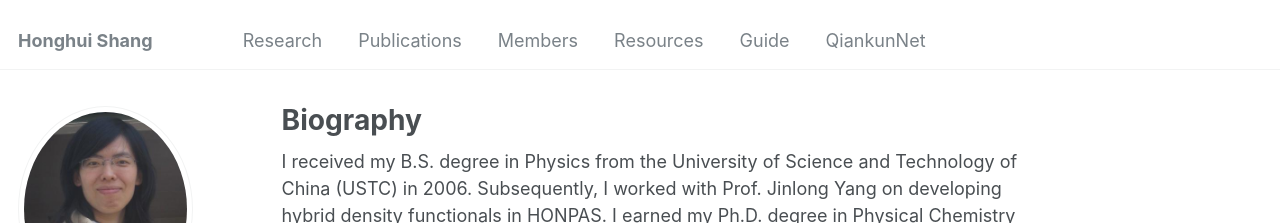
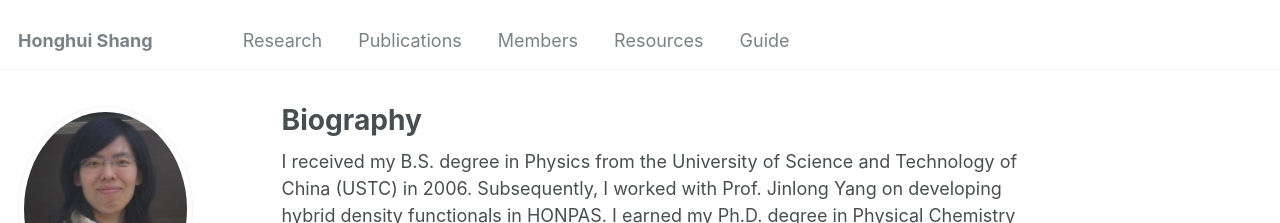
Before and after one commit to CrMomi91/CrMomi91.github.io, a Jekyll site: the page built from _pages/about.md, in a window 1280 px wide. Shown: the top 223 px of the page. Built offline with Jekyll 4.4.1, drawn with Linux system fonts in a browser that asks for light colours; some web fonts are replaced.

Commit message:
Update navigation.yml

```diff
--- a/_data/navigation.yml
+++ b/_data/navigation.yml
@@ -14,6 +14,3 @@ main:
 
   - title: "Guide"
     url: /markdown/
-
-  - title: "QiankunNet"
-    url: /QiankunNet.html
```
